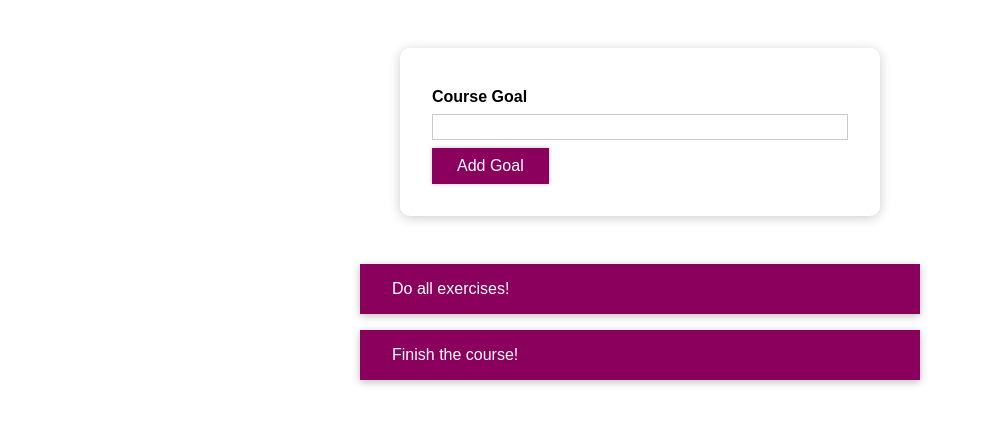
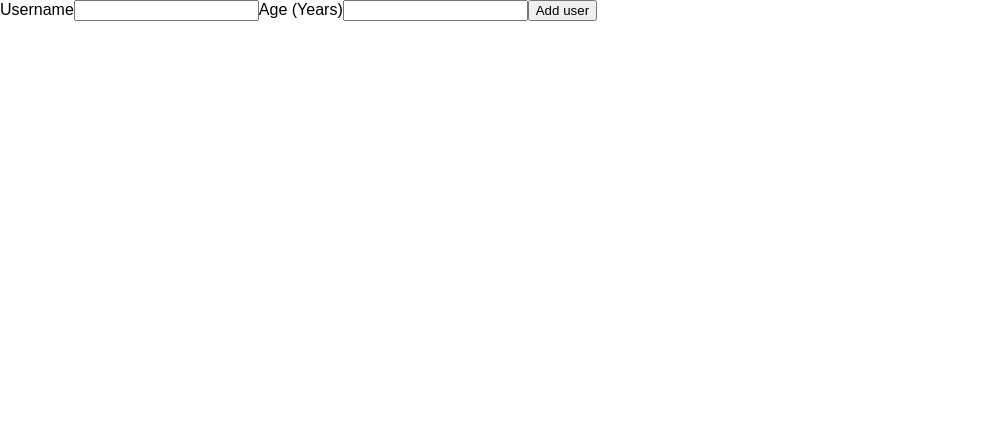
Before and after one commit to bruflor/task-project, a React (Create React App) app: page / in a window 1280 px wide. Shown: the top 424 px of the page, without its empty margins (0-986 px from the left). Built offline with nearby package versions, Linux system fonts and the light colour scheme.

Commit message:
AddUser feature

```diff
--- a/src/App.js
+++ b/src/App.js
@@ -1,57 +1,65 @@
-import React, { useState } from 'react';
+import React, { useState } from "react";
 
-import CourseGoalList from './components/CourseGoals/CourseGoalList/CourseGoalList';
-import CourseInput from './components/CourseGoals/CourseInput/CourseInput';
-import './App.css';
+import CourseGoalList from "./components/CourseGoals/CourseGoalList/CourseGoalList";
+import CourseInput from "./components/CourseGoals/CourseInput/CourseInput";
+import AddUser from "./components_user/AddUser";
+import "./App.css";
+
+// const App = () => {
+//   const [courseGoals, setCourseGoals] = useState([
+//     { text: 'Do all exercises!', id: 'g1' },
+//     { text: 'Finish the course!', id: 'g2' }
+//   ]);
+
+//   const addGoalHandler = enteredText => {
+//     setCourseGoals(prevGoals => {
+//       const updatedGoals = [...prevGoals];
+//       updatedGoals.unshift({ text: enteredText, id: Math.random().toString() });
+//       return updatedGoals;
+//     });
+//   };
+
+//   const deleteItemHandler = goalId => {
+//     setCourseGoals(prevGoals => {
+//       const updatedGoals = prevGoals.filter(goal => goal.id !== goalId);
+//       return updatedGoals;
+//     });
+//   };
+
+//   let content = (
+//     <p style={{ textAlign: 'center' }}>No goals found. Maybe add one?</p>
+//   );
+
+//   if (courseGoals.length > 0) {
+//     content = (
+//       <CourseGoalList items={courseGoals} onDeleteItem={deleteItemHandler} />
+//     );
+//   }
+
+//   return (
+//     <div>
+//       <section id="goal-form">
+//         <CourseInput onAddGoal={addGoalHandler} />
+//       </section>
+//       <section id="goals">
+//         {content}
+//         {/* {courseGoals.length > 0 && (
+//           <CourseGoalList
+//             items={courseGoals}
+//             onDeleteItem={deleteItemHandler}
+//           />
+//         ) // <p style={{ textAlign: 'center' }}>No goals found. Maybe add one?</p>
+//         } */}
+//       </section>
+//     </div>
+//   );
+// };
 
 const App = () => {
-  const [courseGoals, setCourseGoals] = useState([
-    { text: 'Do all exercises!', id: 'g1' },
-    { text: 'Finish the course!', id: 'g2' }
-  ]);
-
-  const addGoalHandler = enteredText => {
-    setCourseGoals(prevGoals => {
-      const updatedGoals = [...prevGoals];
-      updatedGoals.unshift({ text: enteredText, id: Math.random().toString() });
-      return updatedGoals;
-    });
-  };
-
-  const deleteItemHandler = goalId => {
-    setCourseGoals(prevGoals => {
-      const updatedGoals = prevGoals.filter(goal => goal.id !== goalId);
-      return updatedGoals;
-    });
-  };
-
-  let content = (
-    <p style={{ textAlign: 'center' }}>No goals found. Maybe add one?</p>
-  );
-
-  if (courseGoals.length > 0) {
-    content = (
-      <CourseGoalList items={courseGoals} onDeleteItem={deleteItemHandler} />
-    );
-  }
-
   return (
     <div>
-      <section id="goal-form">
-        <CourseInput onAddGoal={addGoalHandler} />
-      </section>
-      <section id="goals">
-        {content}
-        {/* {courseGoals.length > 0 && (
-          <CourseGoalList
-            items={courseGoals}
-            onDeleteItem={deleteItemHandler}
-          />
-        ) // <p style={{ textAlign: 'center' }}>No goals found. Maybe add one?</p>
-        } */}
-      </section>
+      <AddUser />
     </div>
   );
 };
-
 export default App;
--- /dev/null
+++ b/src/components_user/AddUser.js
@@ -0,0 +1,18 @@
+const AddUser = () => {
+  const addUserHandler = (event) => {
+    event.preventDefault();
+  };
+
+  return (
+    <form onSubmit={addUserHandler}>
+      <label htmlFor="username">Username</label>
+      <input id="username" type="text"></input>
+
+      <label htmlFor="age">Age (Years)</label>
+      <input id="age" type="number"></input>
+      <button type="submit">Add user</button>
+    </form>
+  );
+};
+
+export default AddUser;
```
Also changed, not shown: src/components_user/cards/Card.js (added), src/components_user/cards/Card.module.css (added), 1 other file (tests, documents, lock files or other folders).
